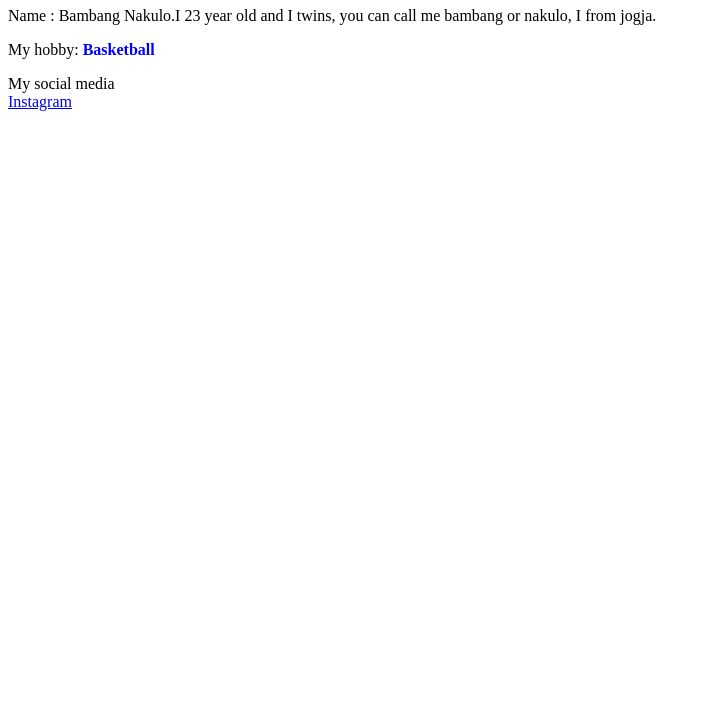
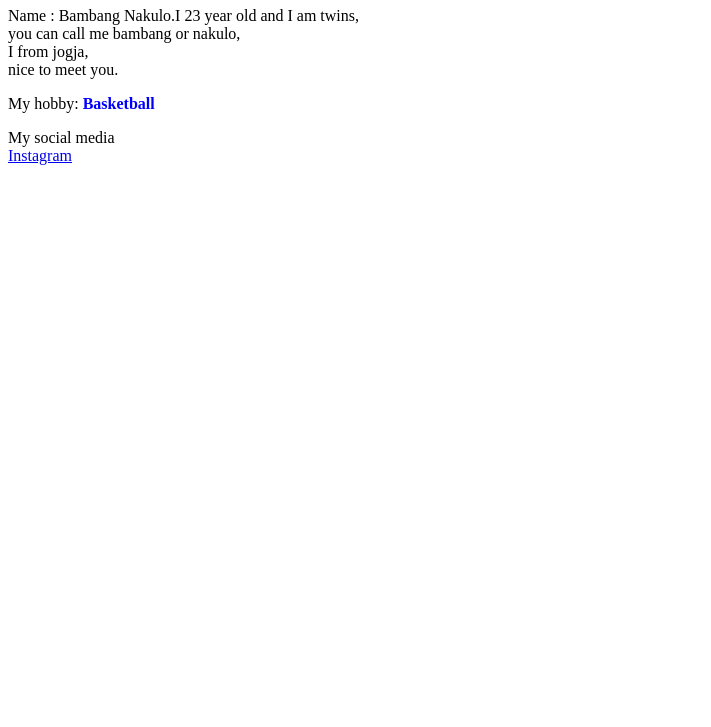
Before and after one commit to zettacamp-bambang-nakulo/mini_project_hosting, a plain HTML site: page day1.html in a window 1280 px wide. Shown: the part 73-800 px from the top of the page, without its empty margins (0-711 px from the left). Drawn offline with Linux system fonts and the light colour scheme.

Commit message:
kode terbaru

```diff
--- a/day1.html
+++ b/day1.html
@@ -1,12 +1,12 @@
 <!DOCTYPE html>
 <html>
 <head>
-<title>Profil</title>
+    <title>Profil</title>
 </head>
 <body>
 
 	<h1>MY BIO</h1>
-	<p>Name : Bambang Nakulo.I 23 year old and I twins, you can call me bambang or nakulo, I from jogja.</p>
+	<p>Name : Bambang Nakulo.I 23 year old and I am twins,<br> you can call me bambang or nakulo, <br> I from jogja, <br> nice to meet you.</p>
 
 	<p> My hobby:
 		<span style="color:blue;font-style:time new roman;font-weight:bold;">
@@ -15,7 +15,7 @@
 	</p>
     <footer>
 	<p>
-		My social media<br>
+		My social media <br>
 	    <a href="https://www.instagram.com/nakulo__/?hl=id" >Instagram
 	    </a></p>
     </footer>
```
